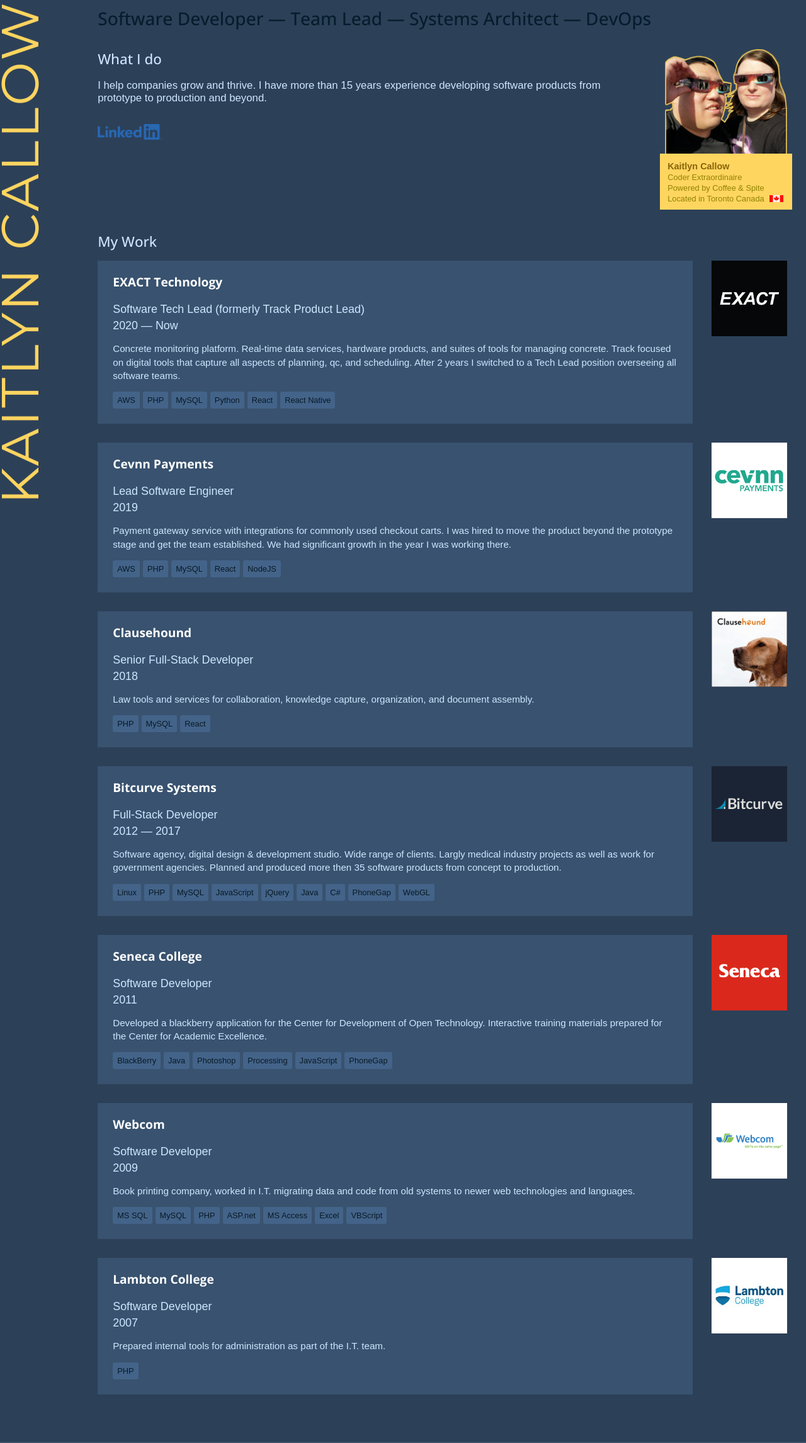
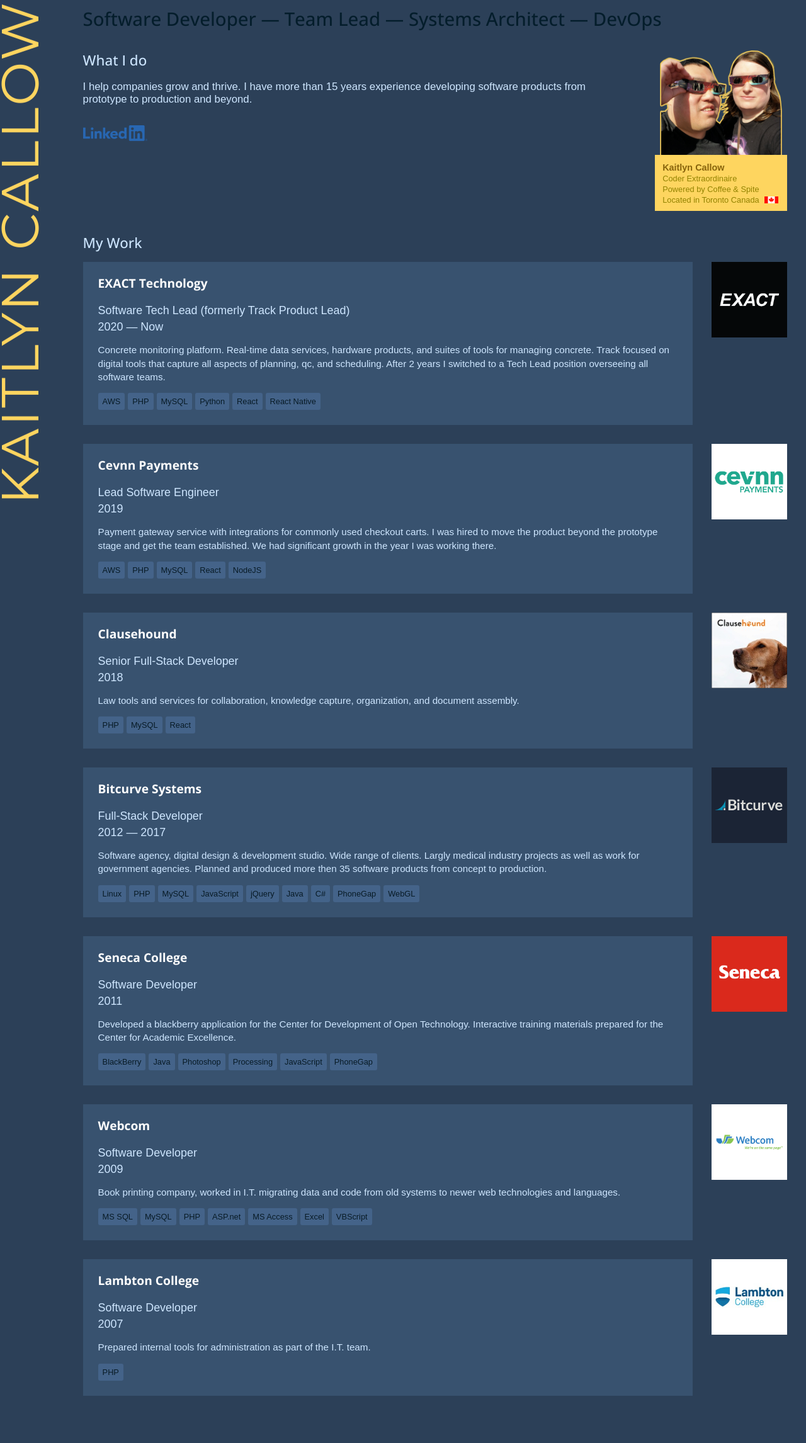
Before and after one commit to kales0/kales0.github.io, a PHP site: page /index.html in a window 1280 px wide. Shown: the whole page at 63% size. Run offline with PHP 8.4, Linux system fonts and the light colour scheme.

Commit message:
added a center column to support ultra-wide screens, adjusted mmargins

```diff
--- a/index.html
+++ b/index.html
@@ -1,4 +1,4 @@
-<!doctype html><html>
+<!doctype html><html lang="en">
 <head>
   <title>Kaitlyn Callow | Software</title>
   <meta charset="UTF-8">
@@ -40,6 +40,10 @@
 .body {
   margin: 0 30px;
 }
+.column {
+  margin: 0 auto;
+  max-width: 2380px;
+}
 .title {
   display: flex;
   justify-content: flex-start;
@@ -69,17 +73,33 @@
   color: #041d2b;
   font-weight: 500;
 }
+@media only screen and (min-width: 2400px) {
+  .title h2 {
+    font-size: 2.8em;
+  }
+}
+@media only screen and (max-width: 2100px) {
+  .title h2 {
+    font-size: 2.4em;
+  }
+}
 @media only screen and (max-width: 1600px) {
   .title h2 {
-    font-size: 2.2vw;
+    font-size: 2.3vw;
   }
 }
 @media only screen and (max-width: 1200px) {
   .title h2 {
-    font-size: 1.8vmax;
+    font-size: 2vmax;
   }
 }
-@media only screen and (max-width: 767px) {
+@media only screen and (max-width: 1000px) {
+  .title h2 {
+    font-size: 1.3em;
+    font-weight: 600;
+  }
+}
+@media only screen and (max-width: 900px) {
   .title h2 {
     font-size: 1.3em;
     font-weight: 600;
@@ -87,7 +107,7 @@
 }
 .main {
   margin-top: 1.3vh;
-  margin-left: 15.65vh;
+  margin-left: 12.7vh;
   margin-right: 45px;
   padding-bottom: 45px;
 }
@@ -154,6 +174,7 @@
 .profile {
   margin-left: 60px;
   margin-bottom: 30px;
+  padding-right: 8px;
   align-self: center;
 }
 .profile img {
@@ -163,6 +184,11 @@
 @media only screen and (max-width: 1400px) {
   .profile img {
     height: 167px;
+  }
+}
+@media only screen and (max-width: 767px) {
+  .profile {
+    padding-right: 0;
   }
 }
 .profile > div {
@@ -332,6 +358,7 @@
 </head>
 <body>
 <div class="body">
+<div class="column">
   <div class="main">
     <div class="title">
       <h1>Kaitlyn Callow</h1>
@@ -349,7 +376,7 @@
         </div>
       </div>
 
-      <div>
+      <div style="flex:1;">
         <h3>What I do</h3>
         <p>I help companies grow and thrive.  I have more than 15 years experience developing software products from prototype to production and beyond.</p>
         <div class="socials">
@@ -512,5 +539,6 @@
     </div>
   </div>
 </div>
+</div>
 </body>
 </html>
--- a/src/index.php
+++ b/src/index.php
@@ -3,7 +3,7 @@
 	use ScssPhp\ScssPhp\Compiler;
 	$compiler = new Compiler();
 	$compiler->setImportPaths(__DIR__);
-?><html>
+?><html lang="en">
 <head>
 	<title>Kaitlyn Callow | Software</title>
 	<meta charset="UTF-8">
@@ -16,6 +16,7 @@
 </head>
 <body>
 <div class="body">
+<div class="column">
 	<div class="main">
 		<div class="title">
 			<h1>Kaitlyn Callow</h1>
@@ -33,7 +34,7 @@
 				</div>
 			</div>
 
-			<div>
+			<div style="flex:1;">
 				<h3>What I do</h3>
 				<p>I help companies grow and thrive.  I have more than 15 years experience developing software products from prototype to production and beyond.</p>
 				<div class="socials">
@@ -196,5 +197,6 @@
 		</div>
 	</div>
 </div>
+</div>
 </body>
 </html>
```
Also changed, not shown: src/style.scss (+27 -5 lines).
